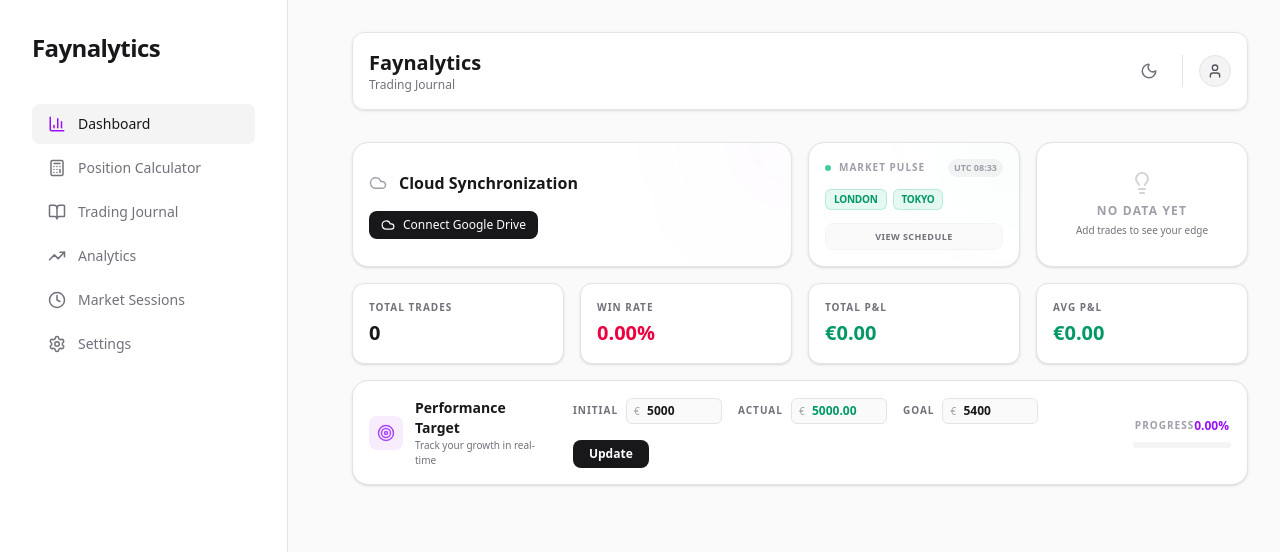
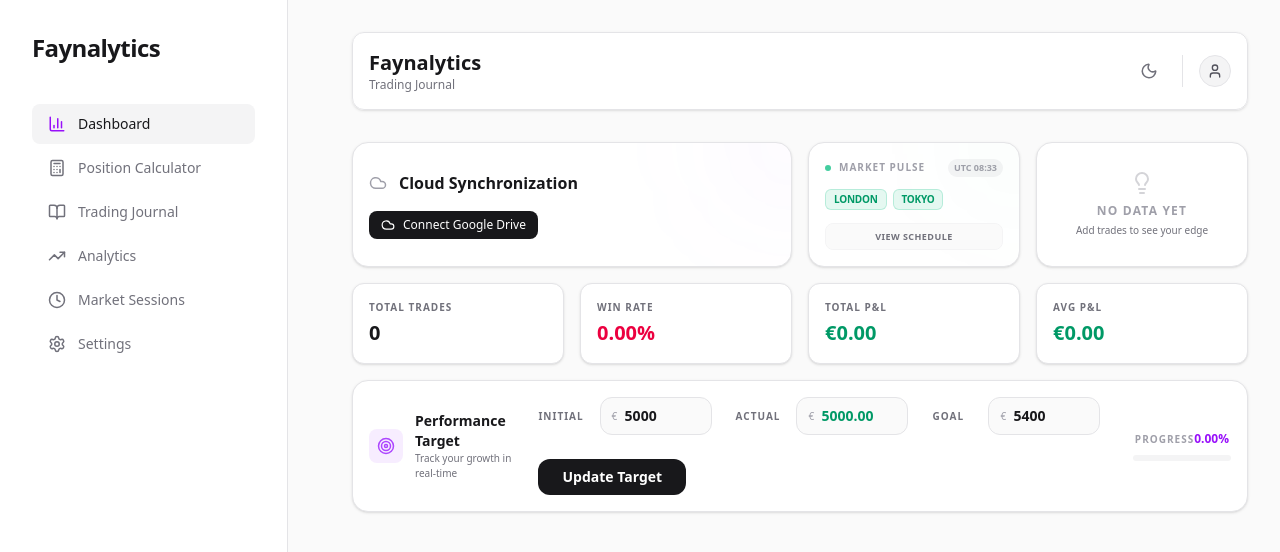
Before and after one commit to FayssalSabri/Faynalytics, a React (Vite) app in the folder faynalytics-app/: page / in a window 1280 px wide. Shown: the top 552 px of the page. Built offline with nearby package versions, Linux system fonts and the light colour scheme.

Commit message:
Faynalytics V4.1

```diff
--- a/faynalytics-app/index.html
+++ b/faynalytics-app/index.html
@@ -3,7 +3,11 @@
   <head>
     <meta charset="UTF-8" />
     <link rel="icon" type="image/svg+xml" href="/vite.svg" />
-    <meta name="viewport" content="width=device-width, initial-scale=1.0" />
+    <link rel="apple-touch-icon" href="/vite.svg" />
+    <meta name="viewport" content="width=device-width, initial-scale=1.0, maximum-scale=1.0, user-scalable=no" />
+    <meta name="theme-color" content="#9333ea" />
+    <meta name="apple-mobile-web-app-capable" content="yes" />
+    <meta name="apple-mobile-web-app-status-bar-style" content="black-translucent" />
     <title>Faynalytics</title>
   </head>
   <body>
--- a/faynalytics-app/package.json
+++ b/faynalytics-app/package.json
@@ -28,6 +28,7 @@
     "eslint-plugin-react-hooks": "^5.2.0",
     "eslint-plugin-react-refresh": "^0.4.20",
     "globals": "^16.3.0",
-    "vite": "^7.1.2"
+    "vite": "^7.1.2",
+    "vite-plugin-pwa": "^1.2.0"
   }
 }
--- a/faynalytics-app/src/components/sections/Dashboard.jsx
+++ b/faynalytics-app/src/components/sections/Dashboard.jsx
@@ -151,52 +151,52 @@
                         </div>
                     </div>
 
-                    <div className="flex flex-wrap items-center gap-4">
-                        <div className="flex items-center gap-2">
-                            <span className="text-[10px] font-bold text-zinc-500 uppercase tracking-widest">Initial</span>
-                            <div className="relative w-20 sm:w-24">
-                                <span className="absolute left-2 top-1/2 -translate-y-1/2 text-zinc-400 text-[10px]">€</span>
+                    <div className="flex flex-col sm:flex-row flex-wrap items-start sm:items-center gap-4 sm:gap-6 mt-4 lg:mt-0">
+                        <div className="flex w-full sm:w-auto items-center justify-between sm:justify-start gap-4">
+                            <span className="text-[10px] font-bold text-zinc-500 uppercase tracking-widest min-w-[40px]">Initial</span>
+                            <div className="relative w-full sm:w-28 flex-1">
+                                <span className="absolute left-3 top-1/2 -translate-y-1/2 text-zinc-400 text-[10px]">€</span>
                                 <input
                                     type="number"
                                     value={performanceGoal.initialCapital}
                                     onChange={(e) => setPerformanceGoal(prev => ({ ...prev, initialCapital: parseFloat(e.target.value) || 0 }))}
-                                    className="w-full pl-5 pr-1 py-1 bg-zinc-50 dark:bg-zinc-800 border border-zinc-200 dark:border-zinc-700 rounded-md text-zinc-900 dark:text-zinc-50 text-xs focus:ring-1 focus:ring-purple-500 outline-none font-bold"
+                                    className="w-full pl-6 pr-2 py-2 bg-zinc-50 dark:bg-zinc-800 border border-zinc-200 dark:border-zinc-700 rounded-xl text-zinc-900 dark:text-zinc-50 text-sm focus:ring-2 focus:ring-purple-500 outline-none font-bold"
                                 />
                             </div>
                         </div>
 
-                        <div className="flex items-center gap-2">
-                            <span className="text-[10px] font-bold text-zinc-500 uppercase tracking-widest">Actual</span>
-                            <div className="relative w-20 sm:w-24">
-                                <span className="absolute left-2 top-1/2 -translate-y-1/2 text-zinc-400 text-[10px]">€</span>
+                        <div className="flex w-full sm:w-auto items-center justify-between sm:justify-start gap-4">
+                            <span className="text-[10px] font-bold text-zinc-500 uppercase tracking-widest min-w-[40px]">Actual</span>
+                            <div className="relative w-full sm:w-28 flex-1">
+                                <span className="absolute left-3 top-1/2 -translate-y-1/2 text-zinc-400 text-[10px]">€</span>
                                 <input
                                     type="text"
                                     readOnly
                                     value={(performanceGoal.initialCapital + analytics.totalPnL).toFixed(2)}
-                                    className={`w-full pl-5 pr-1 py-1 bg-zinc-50 dark:bg-zinc-800 border border-zinc-200 dark:border-zinc-700 rounded-md text-xs font-bold outline-none cursor-default ${analytics.totalPnL >= 0 ? 'text-emerald-600 dark:text-emerald-400' : 'text-rose-600 dark:text-rose-400'
+                                    className={`w-full pl-6 pr-2 py-2 bg-zinc-50 dark:bg-zinc-800 border border-zinc-200 dark:border-zinc-700 rounded-xl text-sm font-bold outline-none cursor-default ${analytics.totalPnL >= 0 ? 'text-emerald-600 dark:text-emerald-400' : 'text-rose-600 dark:text-rose-400'
                                         }`}
                                 />
                             </div>
                         </div>
 
-                        <div className="flex items-center gap-2">
-                            <span className="text-[10px] font-bold text-zinc-500 uppercase tracking-widest">Goal</span>
-                            <div className="relative w-20 sm:w-24">
-                                <span className="absolute left-2 top-1/2 -translate-y-1/2 text-zinc-400 text-[10px]">€</span>
+                        <div className="flex w-full sm:w-auto items-center justify-between sm:justify-start gap-4">
+                            <span className="text-[10px] font-bold text-zinc-500 uppercase tracking-widest min-w-[40px]">Goal</span>
+                            <div className="relative w-full sm:w-28 flex-1">
+                                <span className="absolute left-3 top-1/2 -translate-y-1/2 text-zinc-400 text-[10px]">€</span>
                                 <input
                                     type="number"
                                     value={performanceGoal.targetPnLEuro}
                                     onChange={(e) => setPerformanceGoal(prev => ({ ...prev, targetPnLEuro: parseFloat(e.target.value) || 0 }))}
-                                    className="w-full pl-5 pr-1 py-1 bg-zinc-50 dark:bg-zinc-800 border border-zinc-200 dark:border-zinc-700 rounded-md text-zinc-900 dark:text-zinc-50 text-xs focus:ring-1 focus:ring-purple-500 outline-none font-bold"
+                                    className="w-full pl-6 pr-2 py-2 bg-zinc-50 dark:bg-zinc-800 border border-zinc-200 dark:border-zinc-700 rounded-xl text-zinc-900 dark:text-zinc-50 text-sm focus:ring-2 focus:ring-purple-500 outline-none font-bold"
                                 />
                             </div>
                         </div>
 
                         <button
                             onClick={() => showToast('Target updated', 'success')}
-                            className="px-4 py-1.5 bg-zinc-900 dark:bg-zinc-50 text-white dark:text-zinc-900 rounded-lg text-xs font-bold hover:opacity-90 transition-opacity"
+                            className="w-full sm:w-auto mt-2 sm:mt-0 px-6 py-2 bg-zinc-900 dark:bg-zinc-50 text-white dark:text-zinc-900 rounded-xl text-sm font-bold hover:opacity-90 transition-opacity"
                         >
-                            Update
+                            Update Target
                         </button>
                     </div>
 
```
Also changed, not shown: faynalytics-app/src/components/sections/Analytics.jsx (+26 -26 lines), faynalytics-app/src/components/sections/Journal.jsx (+7 -9 lines), 1 other file (tests, documents, lock files or other folders).
